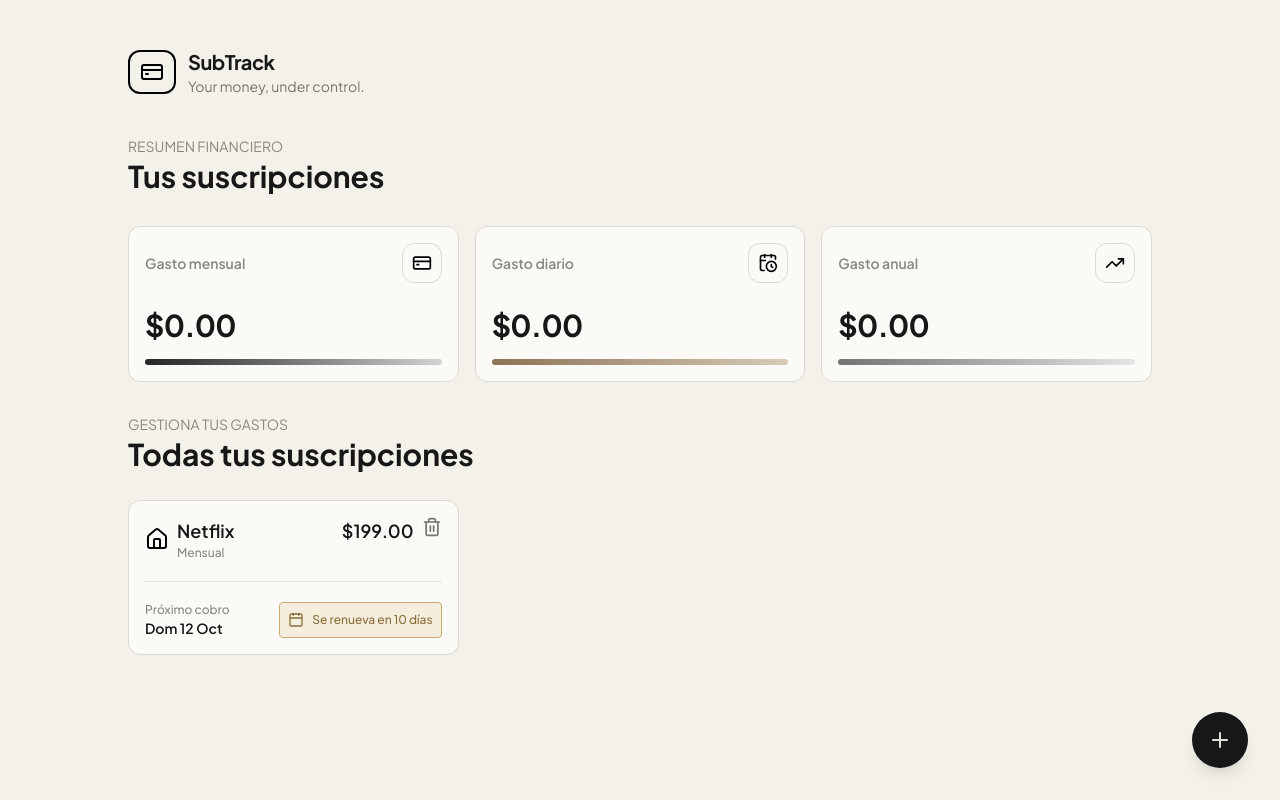
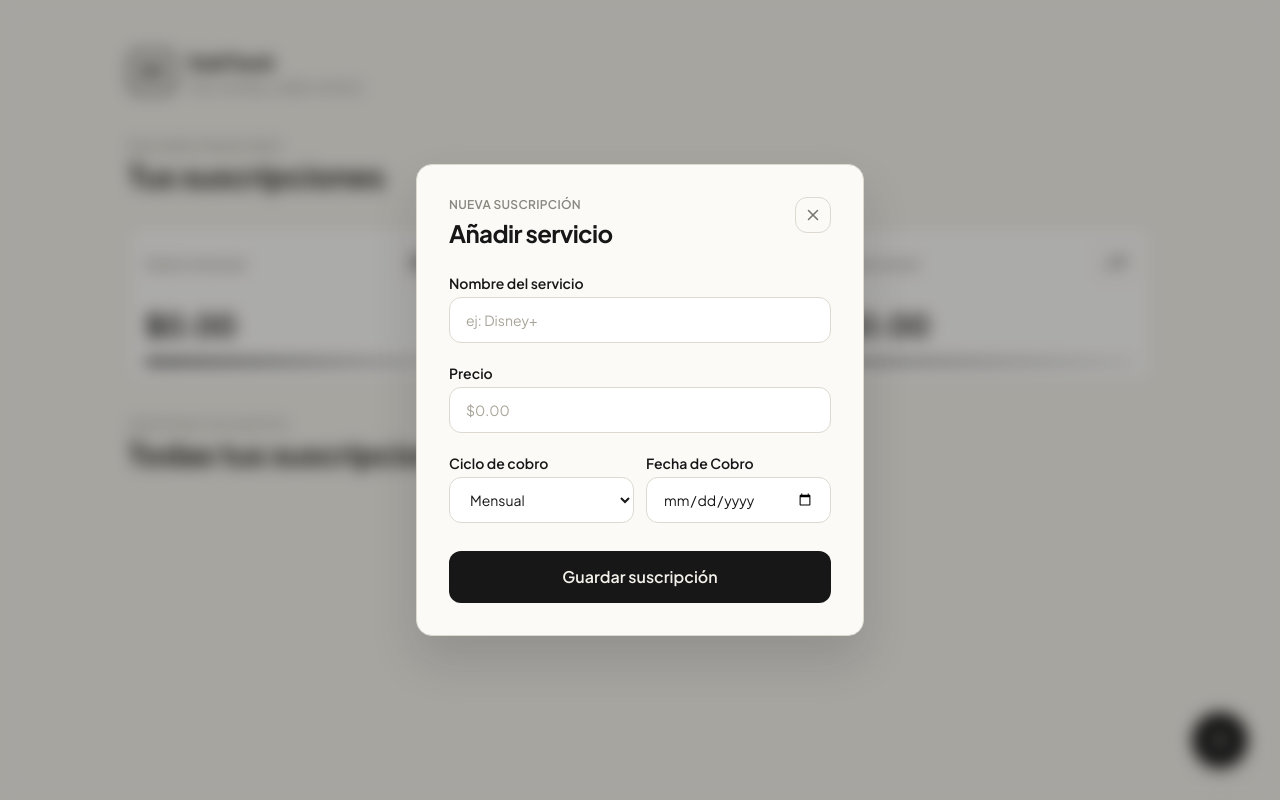
Before and after one commit to franciscorochamont/subtrack, a React (Vite) app: page / in a window 1280 px wide. Both pictures are taken after a click on the button "Agregar suscripcion". Built offline with nearby package versions, Linux system fonts and the light colour scheme.

Commit message:
feat: estado de suscripciones con alta, baja y render dinámico de cards

```diff
--- a/src/App.tsx
+++ b/src/App.tsx
@@ -2,7 +2,7 @@
 import FloatingAddButton from "./components/FloatingAddButton";
 import StatCardExpense from "./components/StatCardExpense";
 import SuscriptionCards from "./components/SuscriptionCards";
-import type { ExpenseStats } from './types/index';
+import type { ExpenseStats, Suscription } from './types/index';
 import { useState } from "react";
 import Modal from "./components/Modal";
 
@@ -15,6 +15,16 @@
     ]
 
     const [isModalOpen, setIsModalOpen] = useState(false)
+    const [suscriptions, setSuscriptions] = useState<Suscription[]>([])
+
+    function handleAddSuscription(newSuscription: Suscription) {
+        setSuscriptions(prev => [...prev, newSuscription])
+        setIsModalOpen(false)
+    }
+
+    function handleDeleteSuscription(id: number) {
+        setSuscriptions(prev => prev.filter(suscription => suscription.id !== id))
+    }
 
   return (
     <div className="min-h-screen px-5 py-8 sm:px-8 lg:py-12">
@@ -40,7 +50,19 @@
                 <p className="font-plus text-title-secondary text-sm uppercase">Gestiona tus gastos</p>
                 <p className="text-primary font-bold font-plus text-3xl mt-0.5">Todas tus suscripciones</p>
                 <div className="grid grid-cols-1 md:grid-cols-2 lg:grid-cols-3 gap-4 mt-7">
-                    <SuscriptionCards />
+                    {suscriptions.length === 0 ? (
+                        <p className="col-span-full text-center font-plus text-title-secondary py-10">
+                            Aún no tienes suscripciones. Agrega una con el botón +.
+                        </p>
+                    ) : (
+                        suscriptions.map((suscription) => (
+                            <SuscriptionCards
+                                key={suscription.id}
+                                suscription={suscription}
+                                onDelete={handleDeleteSuscription}
+                            />
+                        ))
+                    )}
                 </div>
             </div>
         </main>
@@ -51,6 +73,7 @@
         <Modal
             isOpen={isModalOpen}
             onClose={() => setIsModalOpen(false)}
+            onAdd={handleAddSuscription}
         />
     </div>
 
--- a/src/components/AddSubscriptionForm.tsx
+++ b/src/components/AddSubscriptionForm.tsx
@@ -1,11 +1,35 @@
+import type { SubmitEvent } from "react";
 import { cicloCobro } from "../data/ciclo";
+import type { Ciclo, Suscription } from "../types/index";
 import FormField from "./Form/FormField";
 import Input from "./Form/Input";
 import Select from "./Form/Select";
 
-export default function AddSubscriptionForm() {
+type AddSubscriptionFormProps = {
+    onAdd: (suscription: Suscription) => void;
+}
+
+export default function AddSubscriptionForm({ onAdd }: AddSubscriptionFormProps) {
+
+    function handleSubmit(e: SubmitEvent<HTMLFormElement>) {
+        e.preventDefault();
+        const formData = new FormData(e.currentTarget);
+        const name = String(formData.get('nombre'));
+        const amount = Number(formData.get('precio'));
+        if (!name || Number.isNaN(amount) || amount <= 0) return;
+
+        onAdd({
+            id: Date.now(),
+            name,
+            amount,
+            cycle: formData.get('ciclo') as Ciclo,
+            fechaCobro: String(formData.get('fechacobro')),
+        });
+        e.currentTarget.reset();
+    }
+
     return (
-        <form className="flex flex-col gap-5">
+        <form onSubmit={handleSubmit} className="flex flex-col gap-5">
             <FormField label="Nombre del servicio" htmlFor="nombre">
                 <Input id="nombre" name="nombre" type="text" placeholder="ej: Disney+" required />
             </FormField>
--- a/src/components/Modal.tsx
+++ b/src/components/Modal.tsx
@@ -1,13 +1,15 @@
 import { X } from "lucide-react";
 import { useEffect, useRef } from "react";
+import type { Suscription } from "../types/index";
 import AddSubscriptionForm from "./AddSubscriptionForm";
 
 type ModalProps = {
     isOpen: boolean;
     onClose: () => void;
+    onAdd: (suscription: Suscription) => void;
 };
 
-export default function Modal({ isOpen, onClose }: ModalProps) {
+export default function Modal({ isOpen, onClose, onAdd }: ModalProps) {
 
     const dialogRef = useRef<HTMLDialogElement>(null);
 
@@ -52,7 +54,7 @@
                         <X size={18} />
                     </button>
                 </div>
-                <AddSubscriptionForm />
+                <AddSubscriptionForm onAdd={onAdd} />
             </div>
         </dialog>
     );
--- a/src/components/SuscriptionCards.tsx
+++ b/src/components/SuscriptionCards.tsx
@@ -1,7 +1,13 @@
-import { Calendar, House, Trash } from "lucide-react"
+import { House, Trash } from "lucide-react"
 import { formatCurrency } from "../utils/formatCurrency"
+import type { Suscription } from "../types/index"
 
-export default function SuscriptionCards() {
+type SuscriptionCardsProps = {
+    suscription: Suscription;
+    onDelete: (id: number) => void;
+}
+
+export default function SuscriptionCards({ suscription, onDelete }: SuscriptionCardsProps) {
 
     return (
         <div className="w-full bg-cards rounded-xl p-4
@@ -12,31 +18,25 @@
                 <div className="flex items-center gap-2">
                     <House size={24} />
                     <div>
-                        <p className="font-plus font-semibold text-lg text-primary">Netflix</p>
-                        <p className="font-plus text-title-secondary text-xs font-medium">Mensual</p>
+                        <p className="font-plus font-semibold text-lg text-primary">{suscription.name}</p>
+                        <p className="font-plus text-title-secondary text-xs font-medium">{suscription.cycle}</p>
                     </div>
                 </div>
                 <div className="flex items-start gap-2">
-                    <p className="font-plus text-lg text-primary font-semibold">{formatCurrency(199)}</p>
+                    <p className="font-plus text-lg text-primary font-semibold">{formatCurrency(suscription.amount)}</p>
                     <button
                         type="button"
-                        aria-label="Eliminar Netflix"
+                        onClick={() => onDelete(suscription.id)}
+                        aria-label={`Eliminar ${suscription.name}`}
                         className="text-secondary hover:text-red-500 transition-colors cursor-pointer"
                     >
                         <Trash size={20} />
                     </button>
                 </div>
             </div>
-            <div className="flex justify-between border-t border-border-separator mt-5 pt-5">
-                <div>
-                    <p className="text-title-secondary font-plus font-medium text-xs">Próximo cobro</p>
-                    <p className="text-sm font-plus text-primary font-semibold">Dom 12 Oct</p>
-                </div>
-                <div className="flex items-center justify-center gap-2 bg-bg-urgent
-                    border border-border-urgent rounded-sm p-2">
-                    <Calendar size={16} className="text-text-urgent" />
-                    <p className="font-plus text-xs text-text-urgent font-medium">Se renueva en 10 días</p>
-                </div>
+            <div className="border-t border-border-separator mt-5 pt-5">
+                <p className="text-title-secondary font-plus font-medium text-xs">Próximo cobro</p>
+                <p className="text-sm font-plus text-primary font-semibold">{suscription.fechaCobro}</p>
             </div>
         </div>
     )
```
Also changed, not shown: src/types/index.ts (+8 -0 lines), 1 other file (tests, documents, lock files or other folders).
